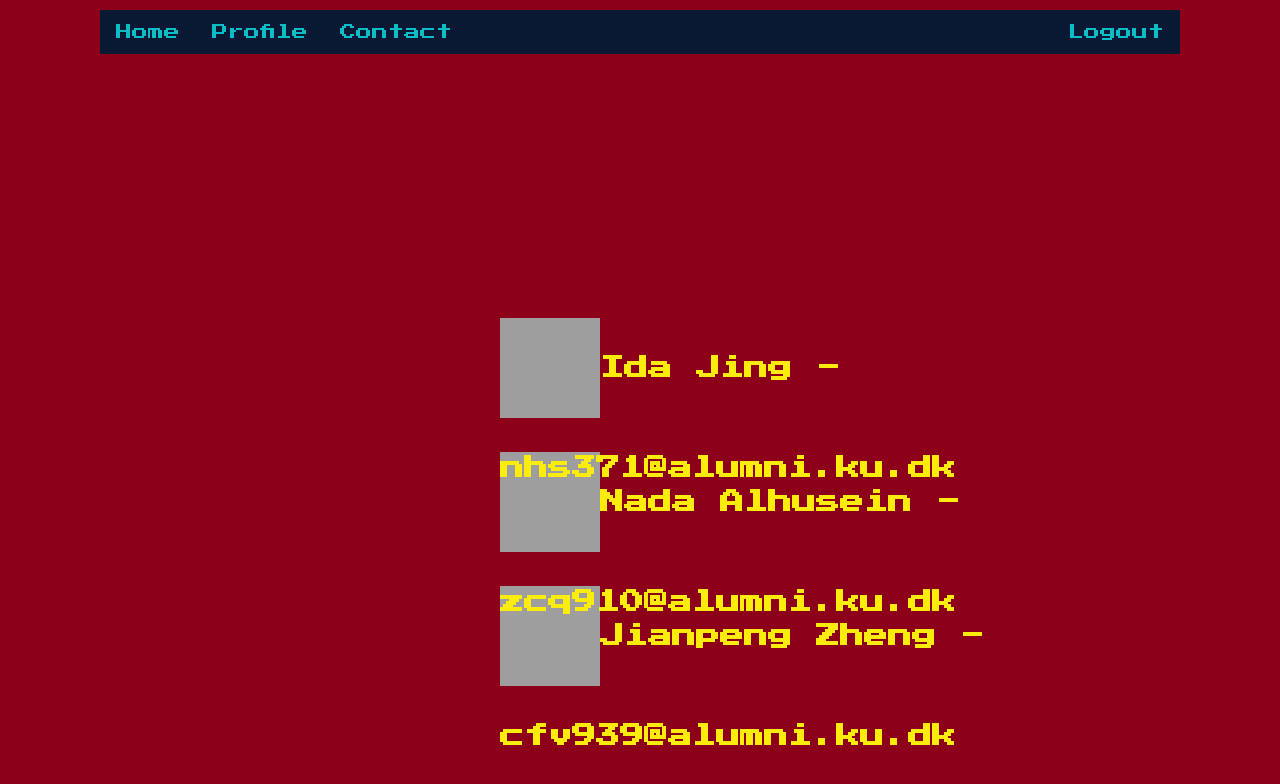
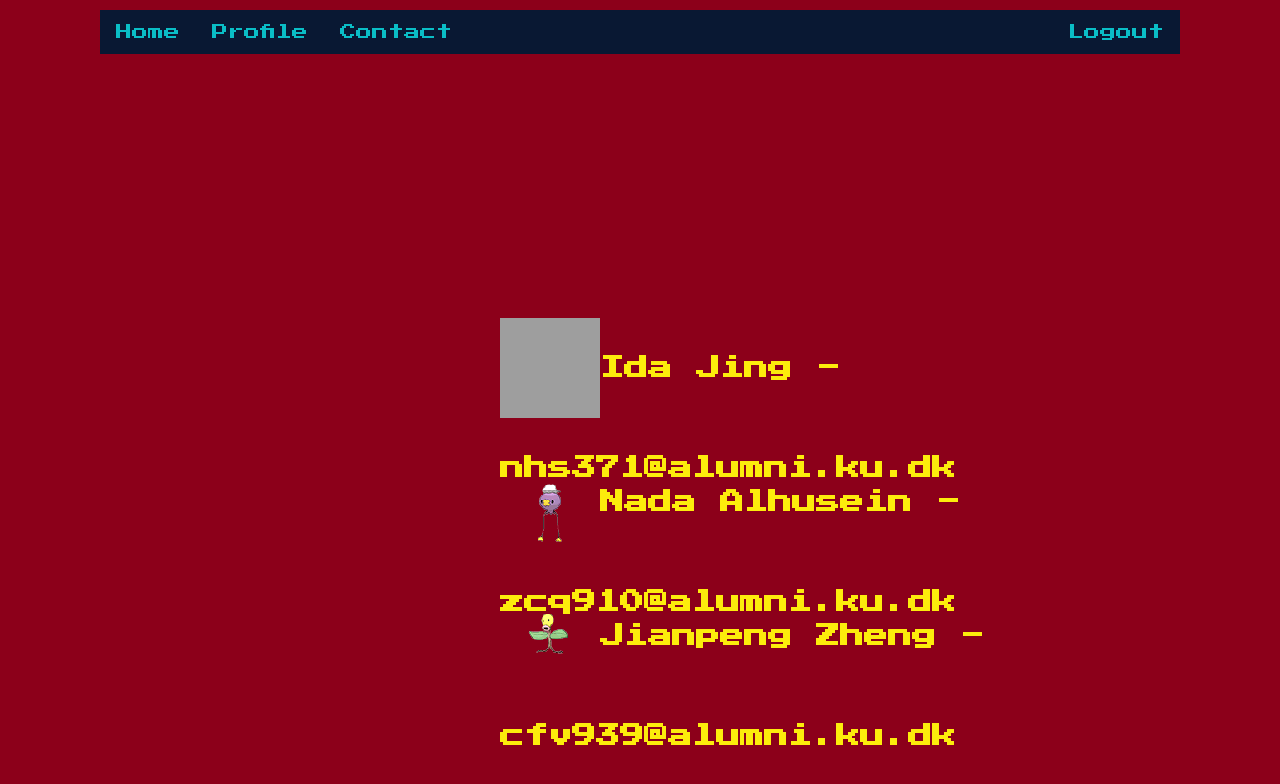
Before and after one commit to Freddieflychicken/POKEMON, a Flask app: page /contact in a window 1280 px wide. Shown: the top 784 px of the page. Run offline with Flask 3, Linux system fonts and the light colour scheme; some libraries are stand-ins or nearby versions; grey boxes are pictures that could not be loaded.

Commit message:
Update contact.html

```diff
--- a/src/templates/contact.html
+++ b/src/templates/contact.html
@@ -1,15 +1,15 @@
 {% extends "navbar.html" %} {% block content %}
 <div class="contact">
   <div class="contactUser">
-  <img src="/static/images/pikachu.png" alt="Avatar" class="image2">
+  <img src="/static/images/0035.png" alt="Avatar" class="image2">
   <h3 class="contactText">Ida Jing - nhs371@alumni.ku.dk</h3>
   </div>
   <div class="contactUser">
-  <img src="/static/images/pikachu.png" alt="Avatar" class="image2">
+  <img src="/static/images/0028.png" alt="Avatar" class="image2">
   <h3 class="contactText">Nada Alhusein - zcq910@alumni.ku.dk</h3>
   </div>
   <div class="contactUser">
-  <img src="/static/images/pikachu.png" alt="Avatar" class="image2">
+  <img src="/static/images/0023.png" alt="Avatar" class="image2">
   <h3 class="contactText">Jianpeng Zheng - cfv939@alumni.ku.dk</h3>
   </div>
 </div>
```
